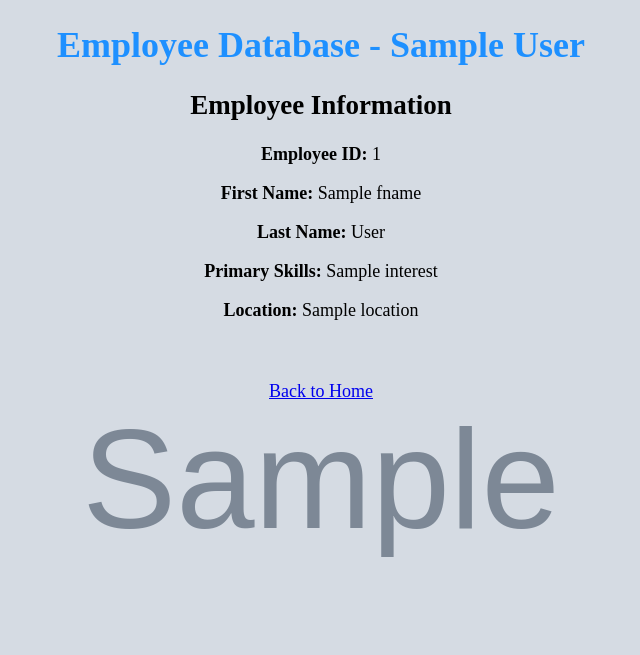
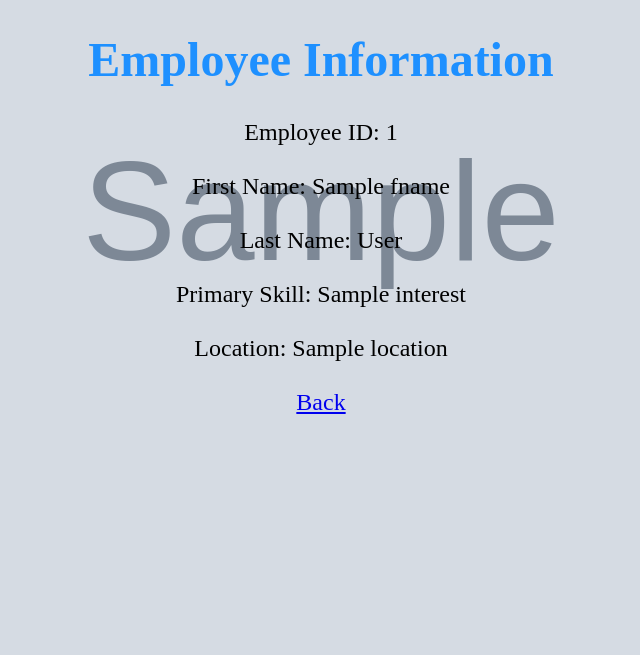
Before and after one commit to clydedsouza410/clo835-final-webapp, a Flask app: template templates/getempoutput.html in a window 1280 px wide. Shown: the top 655 px of the page, without its empty margins (319-959 px from the left). Run offline with Flask 2, Linux system fonts and the light colour scheme; the template is opened without the code that fills it: most values are stand-ins (such as "Sample title", 1, 10 or a date in 2020); grey boxes marked "Sample" are stand-in pictures.

Commit message:
Update getempoutput.html

```diff
--- a/templates/getempoutput.html
+++ b/templates/getempoutput.html
@@ -3,20 +3,26 @@
 <head>
     <title>Employee Information</title>
 </head>
-<body style="background-image: url('{{ bg_image }}'); background-size: cover; background-repeat: no-repeat;">
+
+<body style="background-image: url('{{ bg_image }}'); background-size: cover; background-repeat: no-repeat; background-position: center;">
+
 <center>
-    <font color="black" size="4" style="font-family: avenir">
-        <h1 style="color: DodgerBlue">Employee Database - {{ app_author }}</h1>
-        <h2>Employee Information</h2>
+    <font color="black" size="5">
 
-        <p><b>Employee ID:</b> {{ id }}</p>
-        <p><b>First Name:</b> {{ fname }}</p>
-        <p><b>Last Name:</b> {{ lname }}</p>
-        <p><b>Primary Skills:</b> {{ interest }}</p>
-        <p><b>Location:</b> {{ location }}</p>
+        <h1 style="color: DodgerBlue">Employee Information</h1>
 
-        <br><br><a href="/">Back to Home</a>
+        <div>
+            Employee ID: {{ id }} <br><br>
+            First Name: {{ fname }} <br><br>
+            Last Name: {{ lname }} <br><br>
+            Primary Skill: {{ interest }} <br><br>
+            Location: {{ location }} <br><br>
+        </div>
+
+        <a href="{{ url_for('home') }}">Back</a>
+
     </font>
 </center>
+
 </body>
 </html>
```
